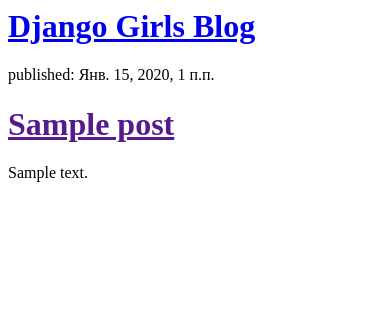
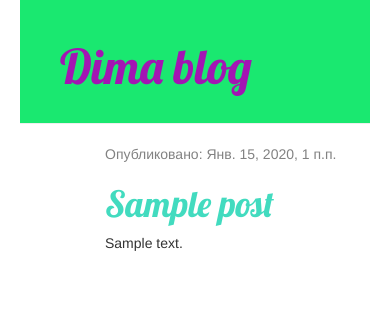
Before and after one commit to vzic/my-first-blog, a Django app: template blog/templates/blog/post_list.html in a window 390 px wide. Shown: the top 322 px of the page. Run offline with Django 3.2, Linux system fonts and the light colour scheme; the template is opened without the code that fills it: values that come from a table or form of the project are taken from there, others are empty; tables that the repository leaves empty hold one stand-in row (values such as "Sample post"); some libraries are stand-ins or nearby versions.

Commit message:
Added view and template for detailed blog post as well as CSS for the site.

```diff
--- /dev/null
+++ b/blog/static/css/blog.css
@@ -0,0 +1,54 @@
+h1 a {
+	color: #FCA205;
+	font-family: 'Lobster';
+}
+body{
+	padding-left: 20px;
+	padding-right: 20px;
+}
+.page-header {
+    background-color: #1AE870;
+    margin-top: 0;
+    padding: 20px 20px 20px 40px;
+}
+
+.page-header h1, .page-header h1 a, .page-header h1 a:visited, .page-header h1 a:active {
+    color: #A315B3;
+    font-size: 36pt;
+    text-decoration: none;
+}
+
+.content {
+    margin-left: 70px;
+}
+
+h1, h2, h3, h4 {
+    font-family: 'Lobster', cursive;
+}
+
+.date {
+    color: #828282;
+}
+
+.save {
+    float: right;
+}
+
+.post-form textarea, .post-form input {
+    width: 100%;
+}
+
+.top-menu, .top-menu:hover, .top-menu:visited {
+    color: #ffffff;
+    float: right;
+    font-size: 26pt;
+    margin-right: 20px;
+}
+
+.post {
+    margin-bottom: 70px;
+}
+
+.post h1 a, .post h1 a:visited {
+    color: #42DBBF;
+}
--- /dev/null
+++ b/blog/templates/blog/base.html
@@ -0,0 +1,24 @@
+{% load static %}
+<html>
+    <head>
+        <title>Dima first!</title>
+		<link rel="stylesheet" href="//maxcdn.bootstrapcdn.com/bootstrap/3.2.0/css/bootstrap.min.css">
+		<link rel="stylesheet" href="//maxcdn.bootstrapcdn.com/bootstrap/3.2.0/css/bootstrap-theme.min.css">
+		<link href="https://fonts.googleapis.com/css?family=Lobster&subset=latin,cyrillic" rel="stylesheet" type="text/css">
+		<link rel="stylesheet" href="{% static 'css/blog.css' %}">
+    </head>
+    <body>
+        <div class="page-header">
+			<h1><a href="/">Dima blog</a></h1>
+		</div>
+		<div class="content container">
+			<div class="row">
+				<div class="col-md-8">
+				{% block content %}
+				{% endblock %}
+				</div>
+			</div>
+		</div>
+    </body>
+
+</html>
--- a/blog/templates/blog/post_list.html
+++ b/blog/templates/blog/post_list.html
@@ -1,20 +1,12 @@
-<html>
-    <head>
-        <title>Django Girls blog</title>
-    </head>
-    <body>
-        <div>
-            <h1><a href="/">Django Girls Blog</a></h1>
-        </div>
-
-        {% for post in posts %}
-			<div>
-				<p>published: {{ post.published_date }}</p>
-				<h1><a href="">{{ post.title }}</a></h1>
-				<p>{{ post.text|linebreaksbr }}</p>
+{% extends 'blog/base.html' %}
+{% block content %}
+	{% for post in posts %}
+		<div class="post">
+			<div class="date">
+				<p>Опубликовано: {{ post.published_date }}</p>
 			</div>
-		{% endfor %}
-        </div>
-    </body>
-
-</html>
+			<h1><a href="{% url 'post_detail' pk=post.pk %}">{{ post.title }}</a></h1>
+			<p>{{ post.text|linebreaksbr }}</p>
+		</div>
+	{% endfor %}
+{% endblock %}
--- a/blog/urls.py
+++ b/blog/urls.py
@@ -3,4 +3,5 @@ from django.conf.urls import url
 
 urlpatterns = [
     url(r'^$', views.post_list, name = 'post_list'),
+	url(r'^post/(?P<pk>\d+)/$', views.post_detail, name='post_detail'),
 ]
--- a/blog/views.py
+++ b/blog/views.py
@@ -1,8 +1,12 @@
 from django.shortcuts import render
 from .models import Post
 from django.utils import timezone
+from django.shortcuts import render, get_object_or_404
 
 # Create your views here.
 def post_list(request):
 	posts = Post.objects.filter(published_date__lte=timezone.now()).order_by('published_date')
 	return render(request, 'blog/post_list.html', {'posts':posts})
+def post_detail(request, pk):
+    post = get_object_or_404(Post, pk=pk)
+    return render(request, 'blog/post_detail.html', {'post': post})
```
Also changed, not shown: blog/templates/blog/post_detail.html (added, +13 -0 lines).
